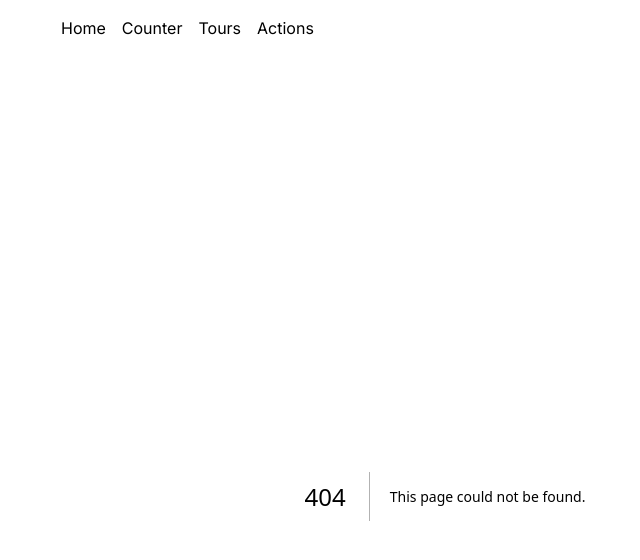
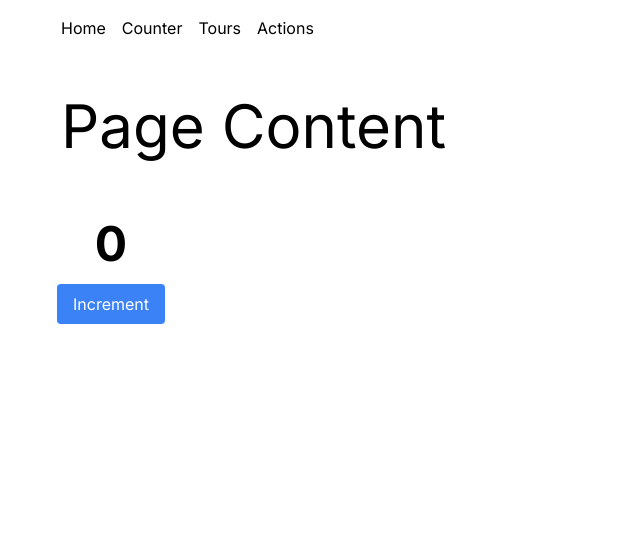
Before and after one commit to ivanovskipetar/nextjs-home-away, a Next.js app: page /counter in a window 1280 px wide. Before the commit this address had no page. Shown: the top 560 px of the page, without its empty margins (195-835 px from the left). Built offline with nearby package versions, Linux system fonts and the light colour scheme.

Commit message:
added counter page & client-side rendering counter component.

```diff
--- /dev/null
+++ b/app/counter/page.tsx
@@ -0,0 +1,13 @@
+import React from "react";
+import Counter from "@/components/counter";
+
+function CounterPage() {
+  return (
+    <section>
+      <h1 className="text-6xl mb-16">Page Content</h1>
+      <Counter />
+    </section>
+  );
+}
+
+export default CounterPage;
--- /dev/null
+++ b/components/counter.tsx
@@ -0,0 +1,21 @@
+"use client";
+
+import React, { useState } from "react";
+
+function Counter() {
+  const [count, setCount] = useState(0);
+
+  return (
+    <div className="flex flex-col items-center w-[100px]">
+      <p className="text-5xl font-bold">{count}</p>
+      <button
+        onClick={() => setCount(count + 1)}
+        className="bg-blue-500 rounded text-white px-4 py-2 mt-4"
+      >
+        Increment
+      </button>
+    </div>
+  );
+}
+
+export default Counter;
```
